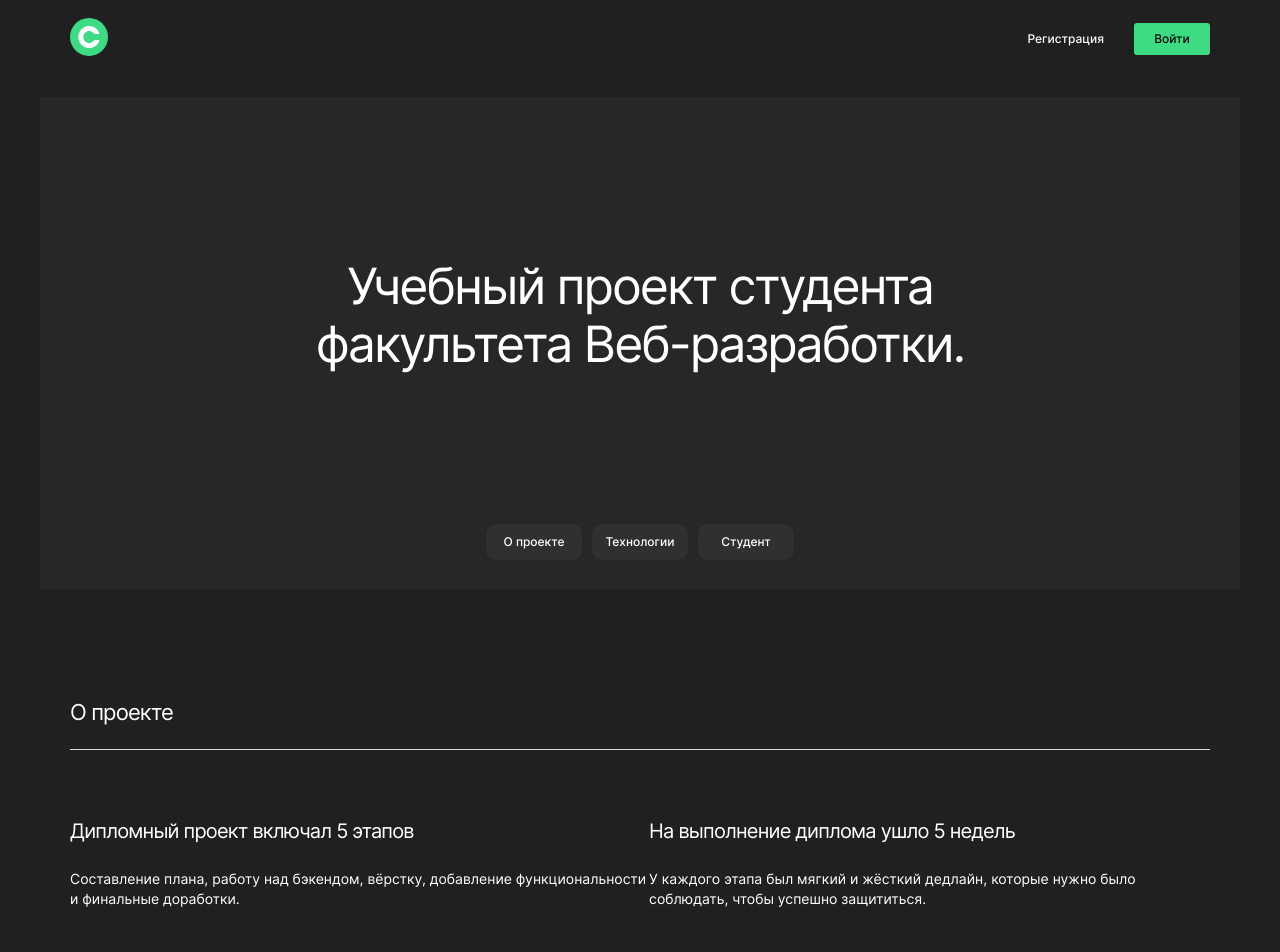
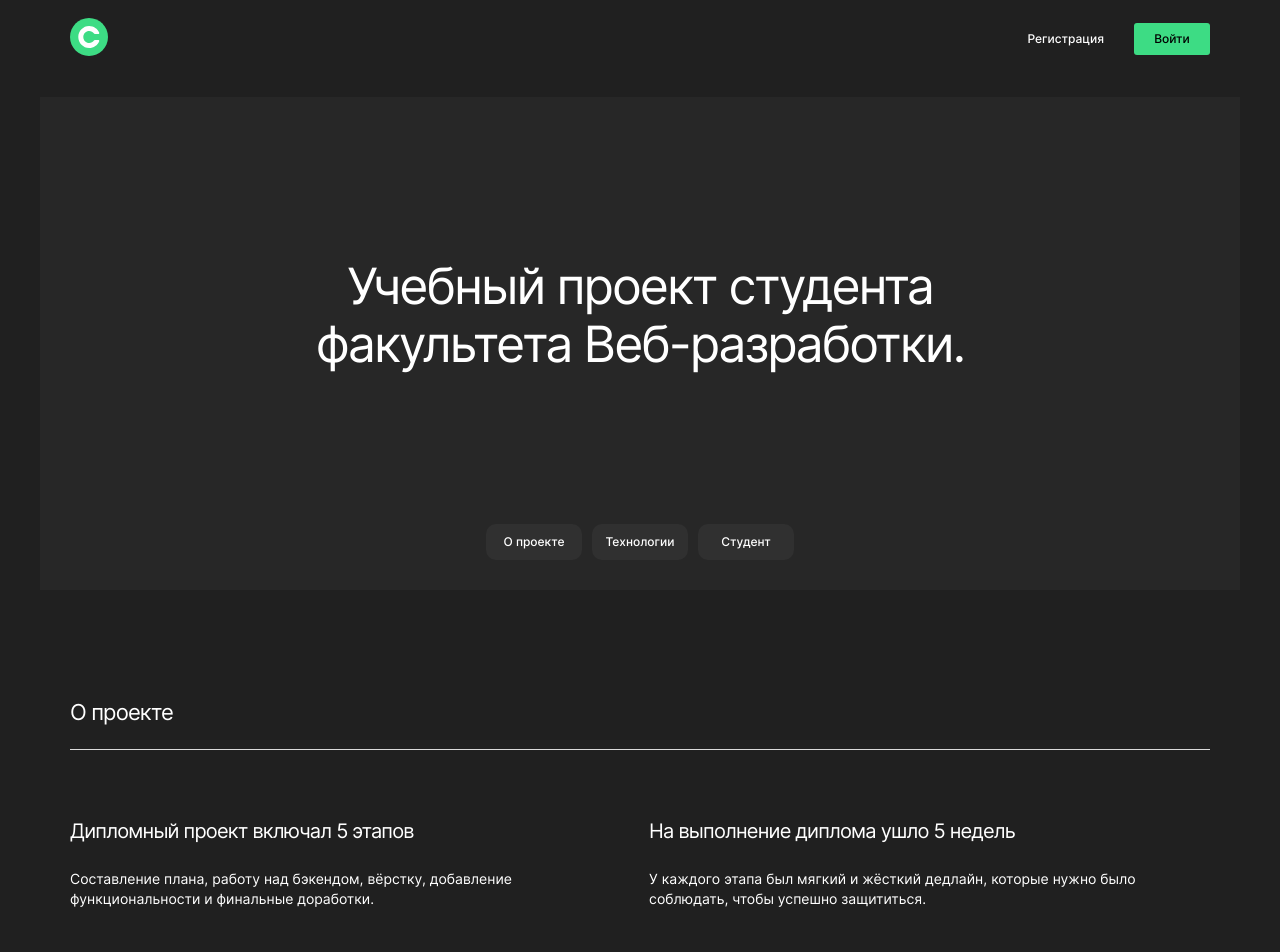
Before and after one commit to BeRealDude/movies-explorer-frontend, a React (Create React App) app: page / in a window 1280 px wide. Shown: the top 952 px of the page. Built offline with nearby package versions, Linux system fonts and the light colour scheme.

Commit message:
fix: AboutProject.css

```diff
--- a/src/components/AboutProject/AboutProject.css
+++ b/src/components/AboutProject/AboutProject.css
@@ -43,6 +43,7 @@ display: grid;
     line-height: 20px;
     font-weight: 400;
     margin: 26px 0 0 0;
+    width: 99%;
 }
 
 .project__layout {
```
